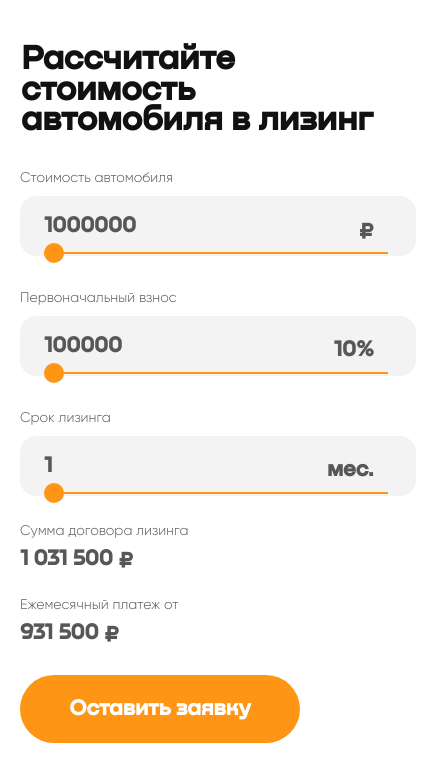
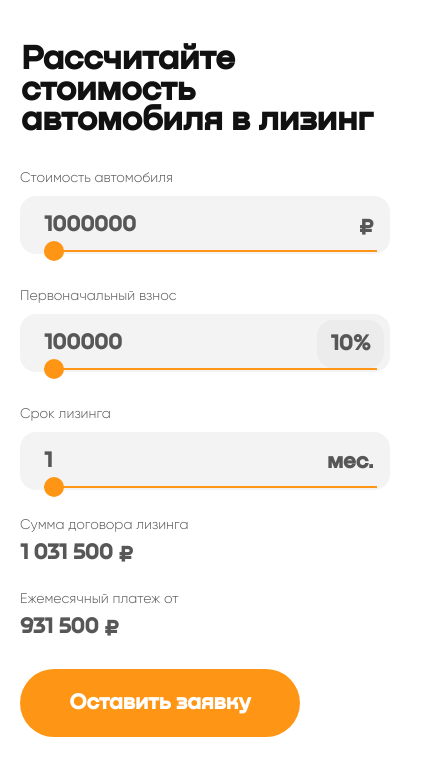
Before and after one commit to Listopad02/Listopad02.github.io, a React (Create React App) app: page / in a window 390 px wide. Shown: the top 782 px of the page, 436 px wide, since content can reach past the window. Built offline with nearby package versions, Linux system fonts and the light colour scheme.

Commit message:
final build

```diff
--- a/src/components/Select/Select.css
+++ b/src/components/Select/Select.css
@@ -10,7 +10,9 @@
     src: url("../../fonts/Nekst-SemiBold.ttf") format("ttf");
     src: url("../../fonts/Nekst-SemiBold.woff") format("woff");
 }
-
+input {
+    box-sizing: border-box;
+}
 .select {
     margin-left: 32px;
 }
@@ -24,13 +26,13 @@
     font-size: 16px;
     line-height: 20px;
     color: #575757;
-    margin: 0 0 24px 0;
+    margin: 32px 0 24px 0;
 }
 .select-range {
     position: relative;
 }
 .select-range__number {
-    width: 402px;
+    width: 427px;
     height: 66px;
     background: #F3F3F4;
     border: none;
@@ -54,7 +56,7 @@
     box-sizing: border-box;
     -moz-box-sizing: border-box;
     -webkit-box-sizing: border-box;
-    height: 70px;
+    height: 66px;
     width: 427px;
     border: 2px solid #F3F3F4;
 }
@@ -79,6 +81,19 @@
 }
 .disabled {
     opacity: .7;
+}
+.calculate {
+    display: flex;
+    align-items: center;
+    justify-content: center;
+    position: absolute;
+    top: 7px;
+    right: 7px;
+    width: 70px;
+    height: 54px;
+    background: rgba(224, 224, 224, .4);
+    border-radius: 16px;
+    font-size: 20px;
 }
 .select-range__range {
     position: absolute;
@@ -117,7 +132,7 @@
         margin: 44px 0 24px 0;
     }
     .select-range__range {
-        width: 97%;
+        width: 94%;
     }
     .select:first-child {
         margin-left: 47px;
@@ -150,13 +165,20 @@
         font-size: 14px;
     }
     .select-range__range {
-        width: 93%;
+        width: 90%;
     }
     .select:first-child {
         margin-left: 20px;
     }
     .select-range__unit {
         font-size: 22px;
+        top: 12px;
+    }
+    .calculate {
+        top: 6px;
+        right: 6px;
+        width: 67px;
+        height: 48px;
     }
 }
 
--- a/src/components/Select/Select.js
+++ b/src/components/Select/Select.js
@@ -18,6 +18,15 @@ const Select = ({ header, state, setState, unit, min, max, calculate, step, disa
       setState(e.target.min)
     }
   }, [setState])
+
+  const defineClassName = () => {
+    let className = 'select-range__unit'
+
+    if (disabled) className += ' disabled'
+    else if (calculate) className += ' calculate'
+
+    return className
+  }
 
   return (
     <div className='select'>
@@ -40,7 +49,7 @@ const Select = ({ header, state, setState, unit, min, max, calculate, step, disa
                     changeHandlerBlur(e)
                     if (disabled) setDisabled(false)
                    }} />
-            <p className={disabled ? "select-range__unit disabled" : 'select-range__unit'} disabled={disabled}>{ unit }</p>
+            <div className={defineClassName()} disabled={disabled} calculate={calculate}>{ unit }</div>
             <input type="range"
                    className="select-range__range"
                    name="range"
--- a/src/pages/Leasing/Leasing.css
+++ b/src/pages/Leasing/Leasing.css
@@ -14,10 +14,11 @@
     line-height: 90%;
     font-weight: 900;
     color: #111111;
-    margin: 213px 0 32px 47px;
+    margin: 213px 0 0 47px;
 }
 .leasing-inputs {
     display: flex;
+    flex-wrap: wrap;
 }
 .leasing-result {
     display: flex;
```
